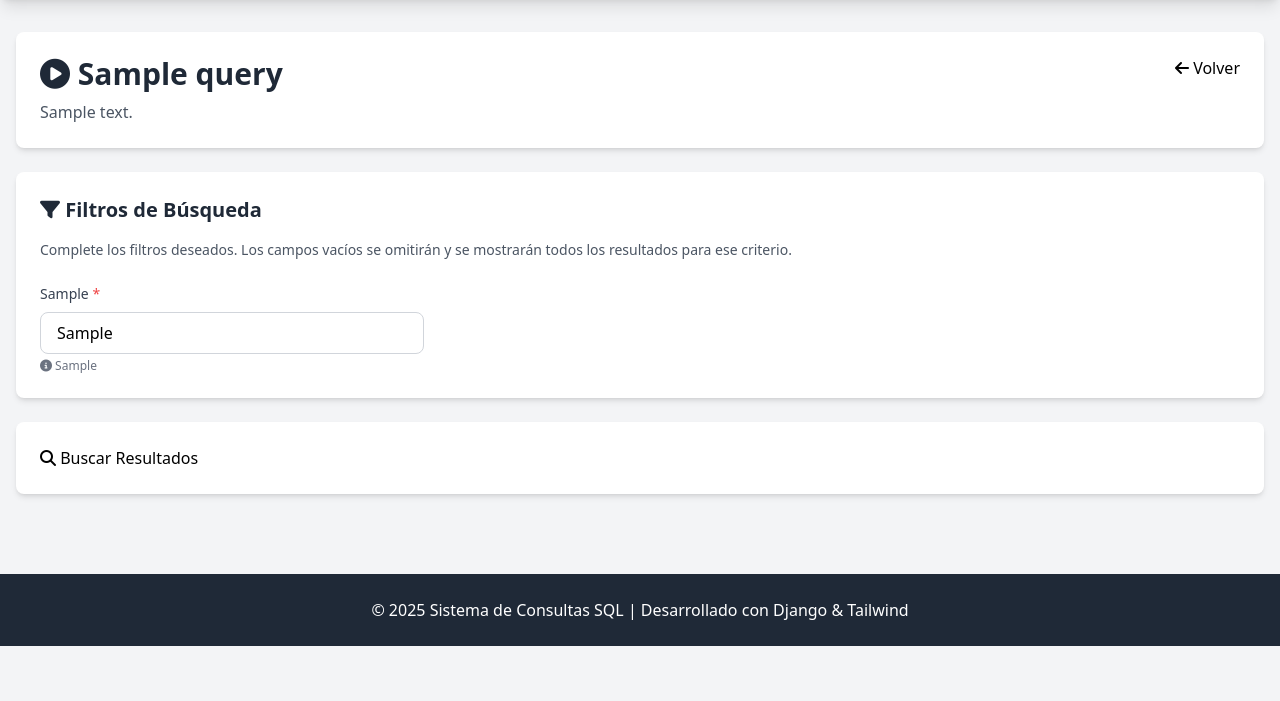
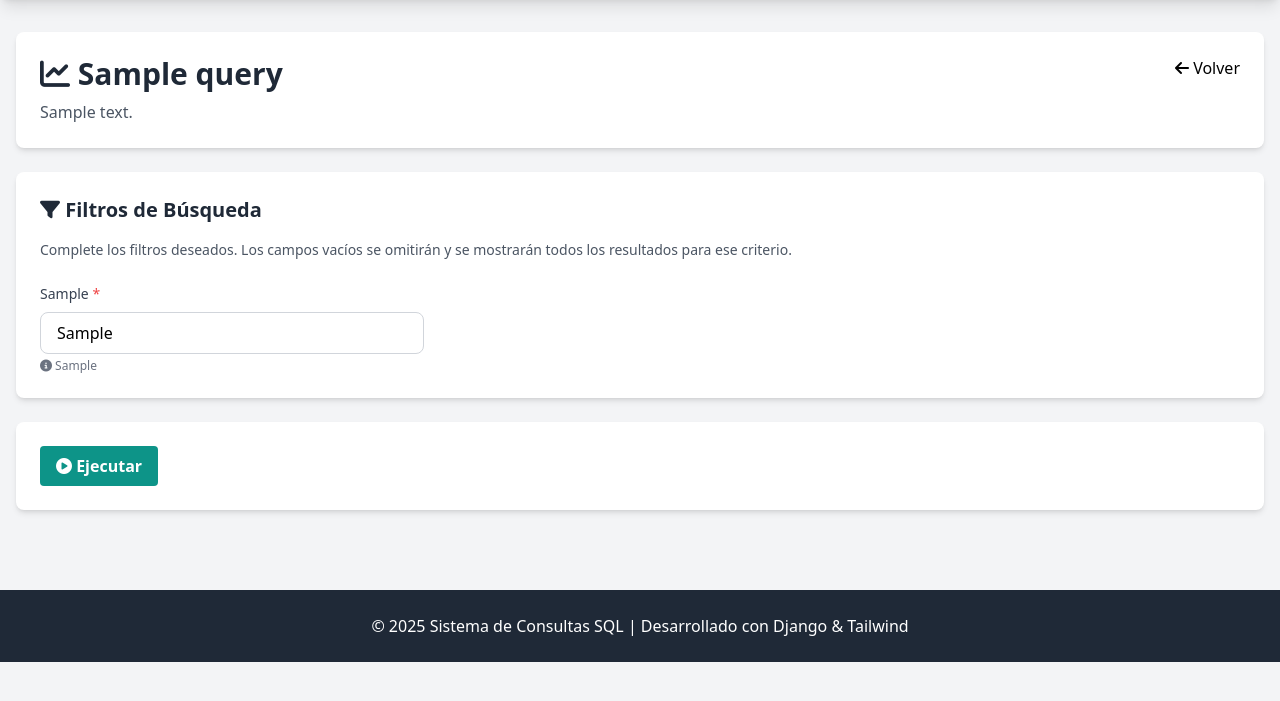
Before and after one commit to RodrigoSHM1999/SQL_Constructor, a Django app: page /queries/1/ in a window 1280 px wide. Shown: the part 64-765 px from the top of the page. Run offline with Django 5.2, Linux system fonts and the light colour scheme; tables that the repository leaves empty hold one stand-in row (values such as "Sample post"); some libraries are stand-ins or nearby versions.

Commit message:
refactor(form_user.html): Update the execute button

```diff
--- a/templates/queries/enduser/query_execute.html
+++ b/templates/queries/enduser/query_execute.html
@@ -10,7 +10,7 @@
         <div class="flex justify-between items-start">
             <div>
                 <h1 class="text-3xl font-bold text-gray-800">
-                    <i class="fas fa-play-circle"></i> {{ query.nombre }}
+                    <i class="fas fa-chart-line"></i> {{ query.nombre }}
                 </h1>
                 <p class="text-gray-600 mt-2">{{ query.descripcion }}</p>
             </div>
@@ -76,11 +76,11 @@
         <!-- Botones de acción -->
         <div class="bg-white rounded-lg shadow-md p-6">
             <div class="flex flex-wrap gap-3">
-                <button type="submit" class="btn-primary">
-                    <i class="fas fa-search"></i> Buscar Resultados
+                <button type="submit" class="bg-teal-600 hover:bg-teal-700 text-white font-semibold py-2 px-4 rounded transition">
+                    <i class="fas fa-play-circle"></i>  Ejecutar
                 </button>
                 {% if show_results and result.success %}
-                <button type="button" onclick="exportExcel()" class="btn-success">
+                <button type="button" onclick="exportExcel()" class="bg-teal-600 hover:bg-teal-700 text-white font-semibold py-2 px-4 rounded transition">
                     <i class="fas fa-file-excel"></i> Exportar a Excel
                 </button>
                 <button type="button" onclick="exportCSV()" class="bg-teal-600 hover:bg-teal-700 text-white font-semibold py-2 px-4 rounded transition">
```
